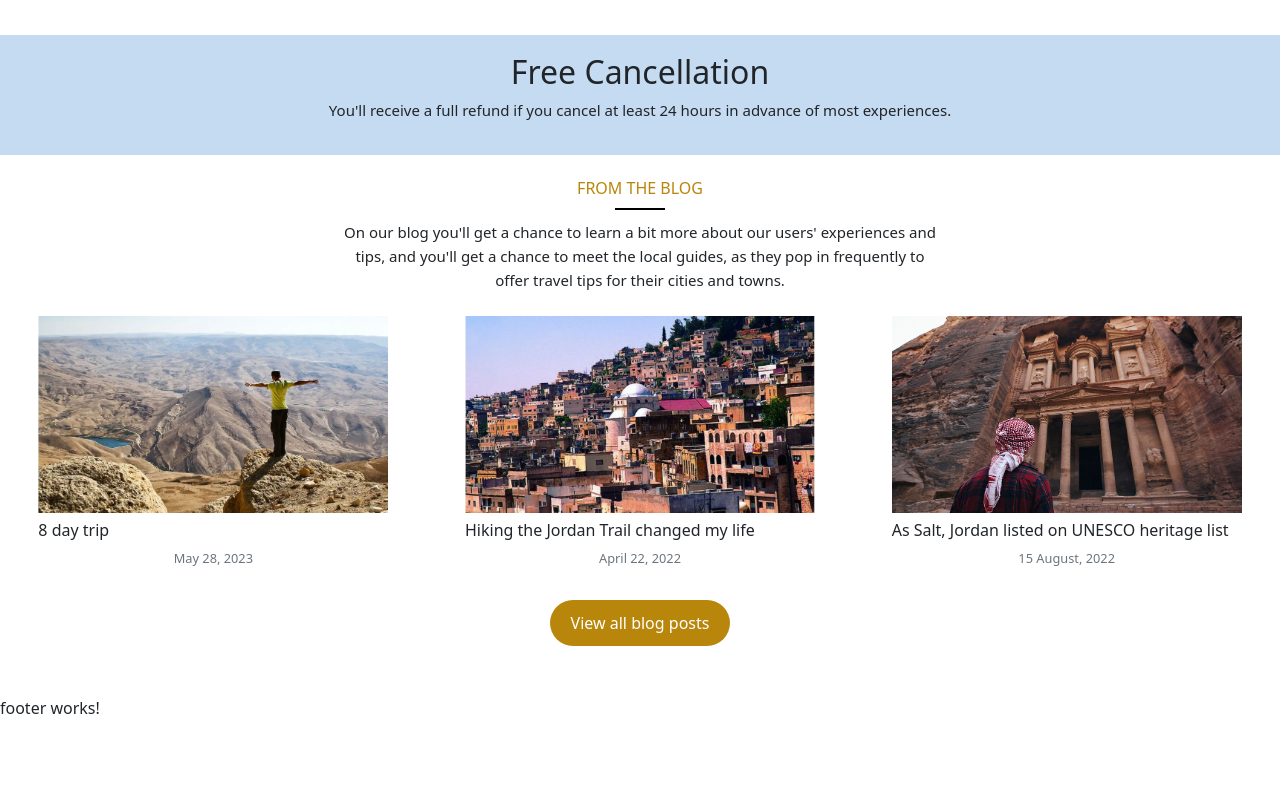
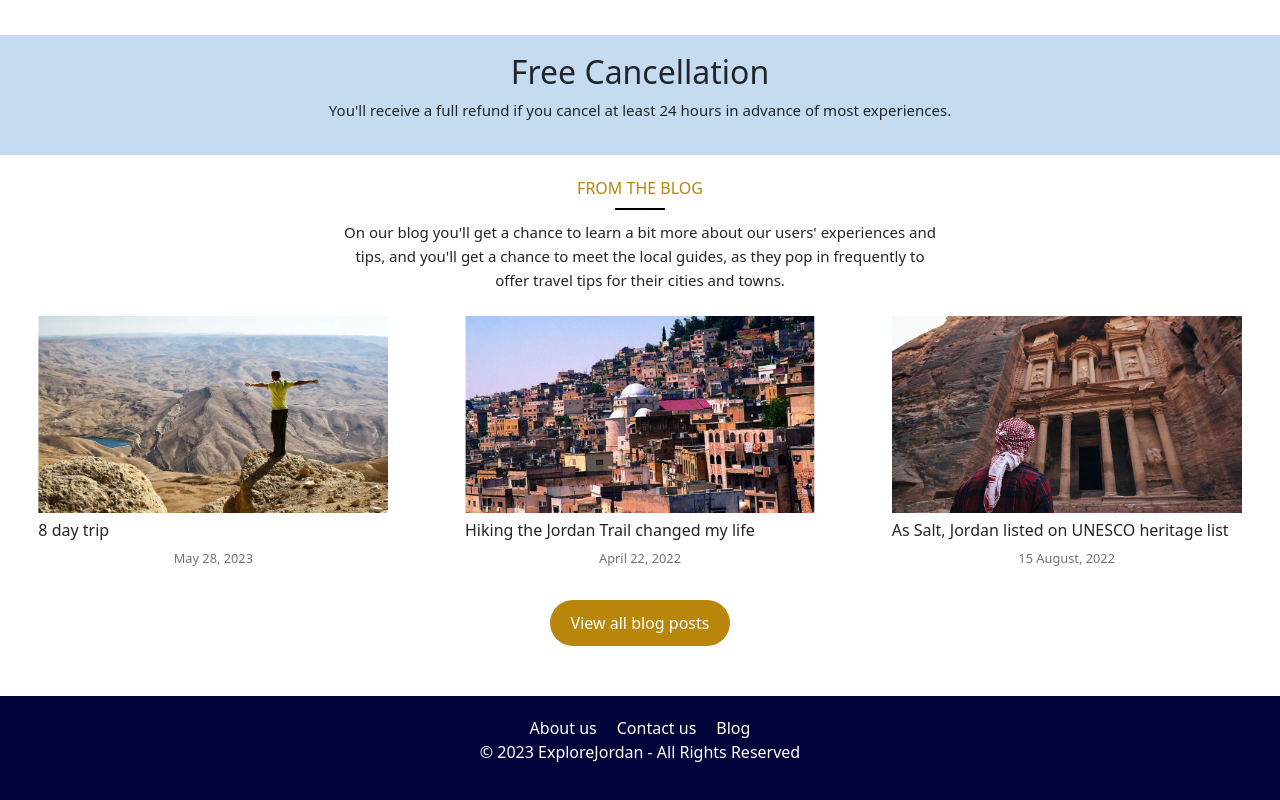
Before and after one commit to adamjaneb/ExploreJordan1, an Angular app: page / in a window 1280 px wide. Shown: the part 956-1756 px from the top of the page. Before the commit the page ends 1692 px from the top, so only its background shows below. Built offline with nearby package versions, Linux system fonts and the light colour scheme.

Commit message:
Add footer

```diff
--- a/src/app/footer/footer.component.css
+++ b/src/app/footer/footer.component.css
@@ -0,0 +1,17 @@
+.footer {
+    background-color: rgb(2, 2, 58);
+    color: white;
+    text-align: center;
+    padding: 20px 0;
+    width: 100%;
+}
+
+.footer a {
+    color: white;
+    text-decoration: none;
+    margin: 0 10px;
+}
+
+.footer a:hover {
+    text-decoration: underline;
+}
--- a/src/app/footer/footer.component.html
+++ b/src/app/footer/footer.component.html
@@ -1 +1,8 @@
-<p>footer works!</p>
+<footer class="footer">
+    <div class="footer-links">
+        <a>About us</a>
+        <a>Contact us</a>
+        <a>Blog</a>
+    </div>
+    <p>© 2023 ExploreJordan - All Rights Reserved</p>
+</footer>
```
